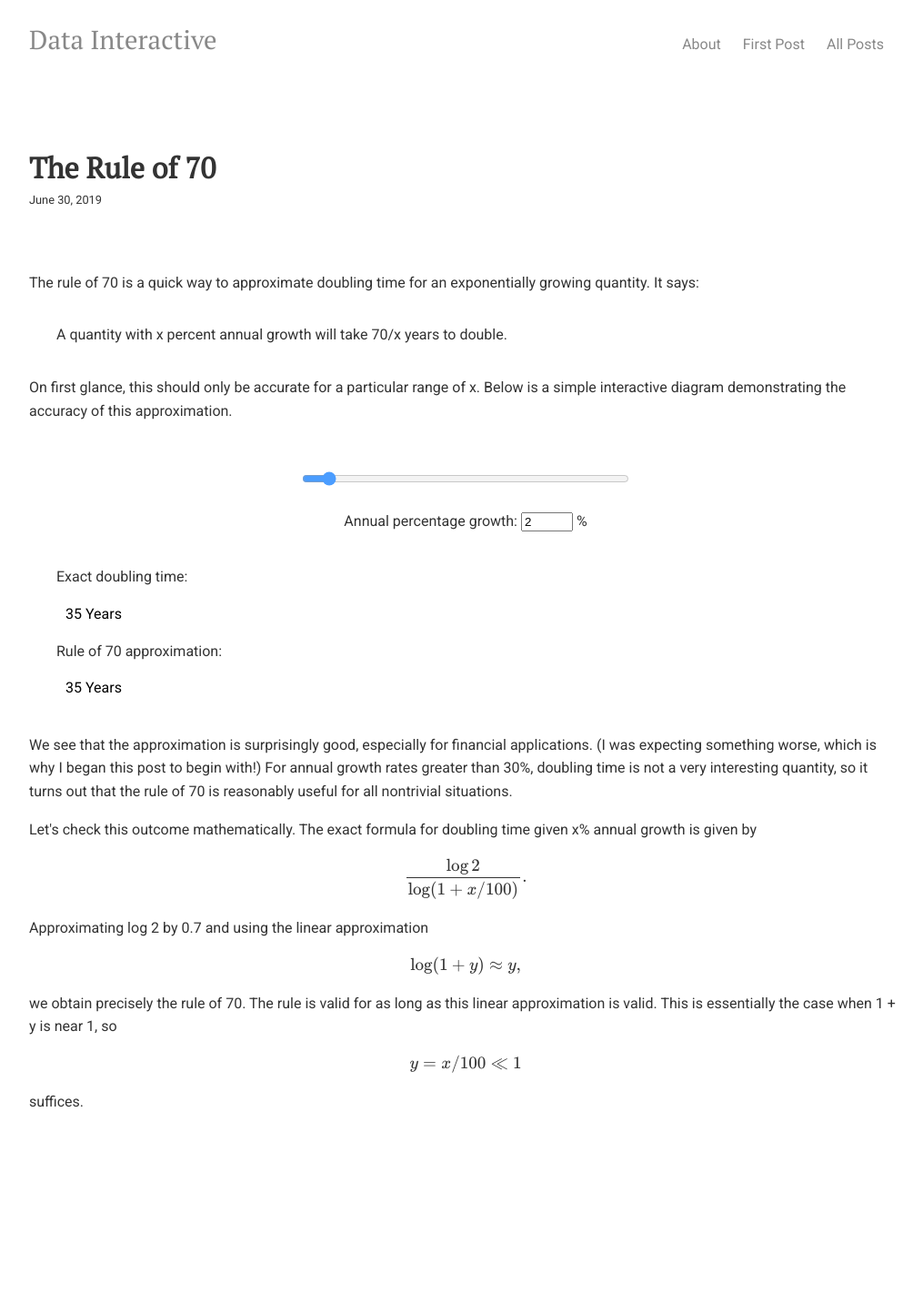
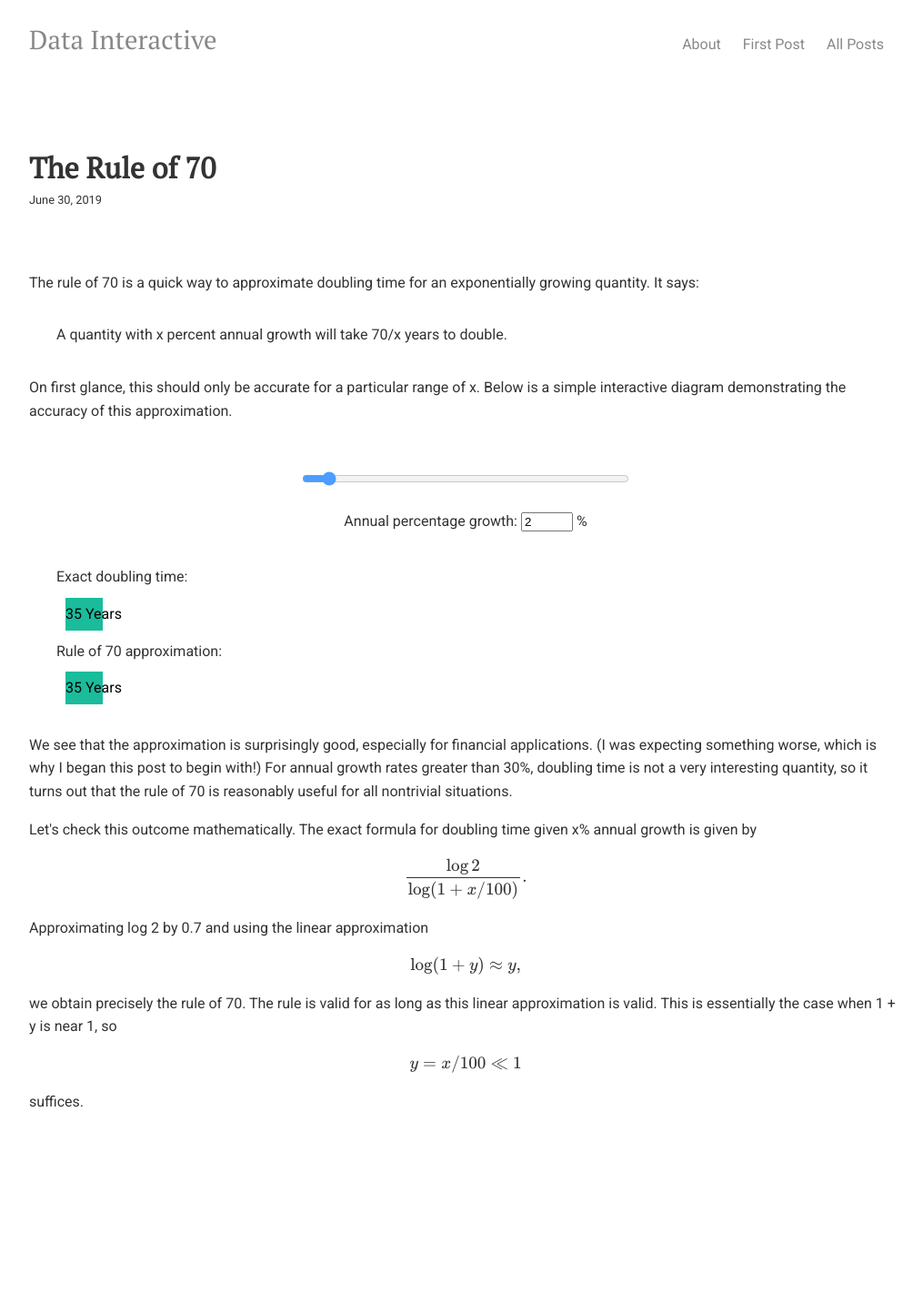
Before and after one commit to datainteractive/datainteractive.github.io, a Jekyll site: the page built from index.html, in a window 1280 px wide. Shown: the whole page at 91% size, without its empty margins (128-1143 px from the left). Built offline with Jekyll 4.4.1, drawn with Linux system fonts in a browser that asks for light colours; formulas are drawn with MathJax 3; comment, search, counter and statistics services are not loaded.

Commit message:
Update main.css

```diff
--- a/css/main.css
+++ b/css/main.css
@@ -2,7 +2,7 @@
 /* Bar graph settings ----------------------------------------------------*/
 
 .chart div {
-  background-color: 0x1abc9c;
+  background-color: #1abc9c;
   text-align: right;
   margin: 10px;
    padding-top: 5px;
```
